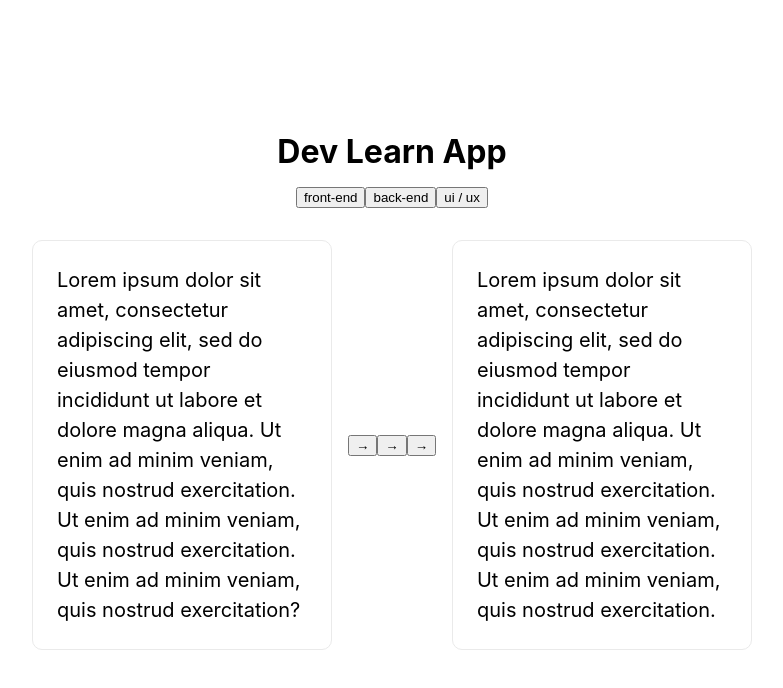
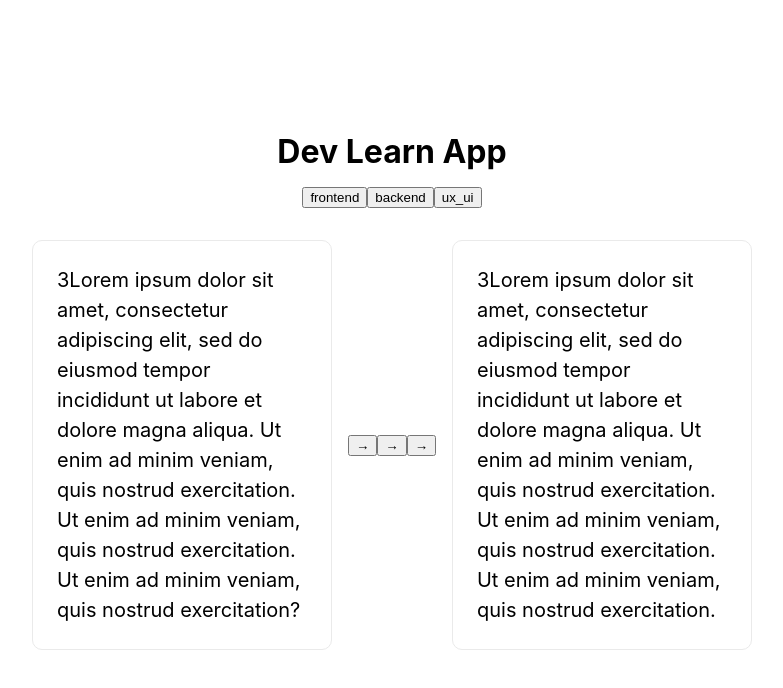
Before and after one commit to 200DRM/flashcards-monorepo, a Next.js app: page / in a window 1280 px wide. Shown: the top 688 px of the page, without its empty margins (248-1031 px from the left). Built offline with nearby package versions, Linux system fonts and the light colour scheme.

Commit message:
random card per category

```diff
--- /dev/null
+++ b/components/CategoryButton/index.tsx
@@ -0,0 +1,36 @@
+import { FC } from "react";
+
+import { CategoryName, IFlashcardItem } from "../../components/types";
+
+import { allFlashcards } from "../../pages/mockups/allFlashcards";
+
+interface ICategoryButton {
+  category: CategoryName | null;
+  categoryName: CategoryName;
+  setCategory: (category: CategoryName | null) => void;
+  setFlashcards: (flashcards: IFlashcardItem[]) => void;
+}
+
+const CategoryButton: FC<ICategoryButton> = ({
+  category,
+  categoryName,
+  setCategory,
+  setFlashcards,
+}) => {
+  const handleCategoryChange = (categoryName: CategoryName) => {
+    const categoryNameAlreadyActive = category === categoryName;
+    const newFlashcards = categoryNameAlreadyActive
+      ? allFlashcards
+      : allFlashcards.filter((item) => item.category === categoryName);
+
+    setCategory(categoryNameAlreadyActive ? null : categoryName);
+    setFlashcards(newFlashcards);
+  };
+  return (
+    <button onClick={() => handleCategoryChange(categoryName)}>
+      {categoryName}
+    </button>
+  );
+};
+
+export default CategoryButton;
--- a/components/Flashcard/index.tsx
+++ b/components/Flashcard/index.tsx
@@ -1,15 +1,29 @@
-import { useState } from "react";
+import { FC, useEffect, useState } from "react";
+
+import { IFlashcardItem } from "../../components/types";
+import { getRandomArrayItem } from "../../helpers/flashcards";
+
 import styles from "../../styles/Home.module.css";
 
-const Flashcard = () => {
-  const [flashcard, setFlashcard] = useState({
-    question:
-      "Lorem ipsum dolor sit amet, consectetur adipiscing elit, sed do eiusmod tempor incididunt ut labore et dolore magna aliqua. Ut enim ad minim veniam, quis nostrud exercitation. Ut enim ad minim veniam, quis nostrud exercitation. Ut enim ad minim veniam, quis nostrud exercitation?",
-    answer:
-      "Lorem ipsum dolor sit amet, consectetur adipiscing elit, sed do eiusmod tempor incididunt ut labore et dolore magna aliqua. Ut enim ad minim veniam, quis nostrud exercitation. Ut enim ad minim veniam, quis nostrud exercitation. Ut enim ad minim veniam, quis nostrud exercitation.",
-  });
+interface IFlashcard {
+  flashcards: IFlashcardItem[];
+}
 
-  return (
+const Flashcard: FC<IFlashcard> = ({ flashcards }) => {
+  const [flashcard, setFlashcard] = useState<IFlashcardItem | null>(null);
+
+  const updateFlashcards = (flashcards: IFlashcardItem[]) => {
+    if (flashcards) {
+      const initialRandomFlashcard = getRandomArrayItem({ flashcards });
+      setFlashcard(initialRandomFlashcard);
+    }
+  };
+
+  useEffect(() => {
+    updateFlashcards(flashcards);
+  }, [flashcards]);
+
+  return flashcard ? (
     <div className={styles.grid}>
       <div className={styles.card}>
         <p>{flashcard.question}</p>
@@ -25,7 +39,7 @@ const Flashcard = () => {
         <p>{flashcard.answer}</p>
       </div>
     </div>
-  );
+  ) : null;
 };
 
 export default Flashcard;
--- /dev/null
+++ b/components/types.ts
@@ -0,0 +1,7 @@
+export type CategoryName = "frontend" | "backend" | "ux_ui";
+export interface IFlashcardItem {
+  answer: string;
+  category: CategoryName;
+  question: string;
+  id: number;
+}
--- /dev/null
+++ b/helpers/flashcards.ts
@@ -0,0 +1,16 @@
+import { IFlashcardItem } from "../components/types";
+
+interface IGetRandomArrayItem {
+  flashcards: IFlashcardItem[];
+  prevItem?: IFlashcardItem;
+}
+
+export const getRandomArrayItem = ({
+  flashcards,
+  prevItem,
+}: IGetRandomArrayItem) => {
+  const arrayWithoutPrevItem = flashcards.filter((item) => item !== prevItem);
+  const arrayLength = arrayWithoutPrevItem.length;
+
+  return arrayWithoutPrevItem[Math.floor(Math.random() * arrayLength)];
+};
--- a/pages/index.tsx
+++ b/pages/index.tsx
@@ -1,10 +1,18 @@
 import Head from "next/head";
+import { useState } from "react";
 
+import CategoryButton from "../components/CategoryButton";
 import Flashcard from "../components/Flashcard";
+
+import { allFlashcards } from "./mockups/allFlashcards";
+import { CategoryName, IFlashcardItem } from "../components/types";
 
 import styles from "../styles/Home.module.css";
 
 export default function Home() {
+  const [category, setCategory] = useState<CategoryName | null>(null);
+  const [flashcards, setFlashcards] = useState<IFlashcardItem[]>(allFlashcards);
+
   return (
     <div className={styles.container}>
       <Head>
@@ -18,17 +26,29 @@ export default function Home() {
         />
         <link rel="icon" href="/favicon.ico" />
       </Head>
-
       <main className={styles.main}>
         <h1 className={styles.title}>Dev Learn App</h1>
-
         <div className={styles.categoriesMenu}>
-          <button>front-end</button>
-          <button>back-end</button>
-          <button>ui / ux</button>
+          <CategoryButton
+            category={category}
+            categoryName="frontend"
+            setCategory={setCategory}
+            setFlashcards={setFlashcards}
+          />
+          <CategoryButton
+            category={category}
+            categoryName="backend"
+            setCategory={setCategory}
+            setFlashcards={setFlashcards}
+          />
+          <CategoryButton
+            category={category}
+            categoryName="ux_ui"
+            setCategory={setCategory}
+            setFlashcards={setFlashcards}
+          />
         </div>
-
-        <Flashcard />
+        <Flashcard flashcards={flashcards} />
       </main>
     </div>
   );
--- /dev/null
+++ b/pages/mockups/allFlashcards.ts
@@ -0,0 +1,28 @@
+import { CategoryName } from "../../components/types";
+
+export const allFlashcards = [
+  {
+    category: "frontend" as CategoryName,
+    question:
+      "1Lorem ipsum dolor sit amet, consectetur adipiscing elit, sed do eiusmod tempor incididunt ut labore et dolore magna aliqua. Ut enim ad minim veniam, quis nostrud exercitation. Ut enim ad minim veniam, quis nostrud exercitation. Ut enim ad minim veniam, quis nostrud exercitation?",
+    answer:
+      "1Lorem ipsum dolor sit amet, consectetur adipiscing elit, sed do eiusmod tempor incididunt ut labore et dolore magna aliqua. Ut enim ad minim veniam, quis nostrud exercitation. Ut enim ad minim veniam, quis nostrud exercitation. Ut enim ad minim veniam, quis nostrud exercitation.",
+    id: 1,
+  },
+  {
+    category: "backend" as CategoryName,
+    question:
+      "2Lorem ipsum dolor sit amet, consectetur adipiscing elit, sed do eiusmod tempor incididunt ut labore et dolore magna aliqua. Ut enim ad minim veniam, quis nostrud exercitation. Ut enim ad minim veniam, quis nostrud exercitation. Ut enim ad minim veniam, quis nostrud exercitation?",
+    answer:
+      "2Lorem ipsum dolor sit amet, consectetur adipiscing elit, sed do eiusmod tempor incididunt ut labore et dolore magna aliqua. Ut enim ad minim veniam, quis nostrud exercitation. Ut enim ad minim veniam, quis nostrud exercitation. Ut enim ad minim veniam, quis nostrud exercitation.",
+    id: 2,
+  },
+  {
+    category: "ux_ui" as CategoryName,
+    question:
+      "3Lorem ipsum dolor sit amet, consectetur adipiscing elit, sed do eiusmod tempor incididunt ut labore et dolore magna aliqua. Ut enim ad minim veniam, quis nostrud exercitation. Ut enim ad minim veniam, quis nostrud exercitation. Ut enim ad minim veniam, quis nostrud exercitation?",
+    answer:
+      "3Lorem ipsum dolor sit amet, consectetur adipiscing elit, sed do eiusmod tempor incididunt ut labore et dolore magna aliqua. Ut enim ad minim veniam, quis nostrud exercitation. Ut enim ad minim veniam, quis nostrud exercitation. Ut enim ad minim veniam, quis nostrud exercitation.",
+    id: 3,
+  },
+];
```
